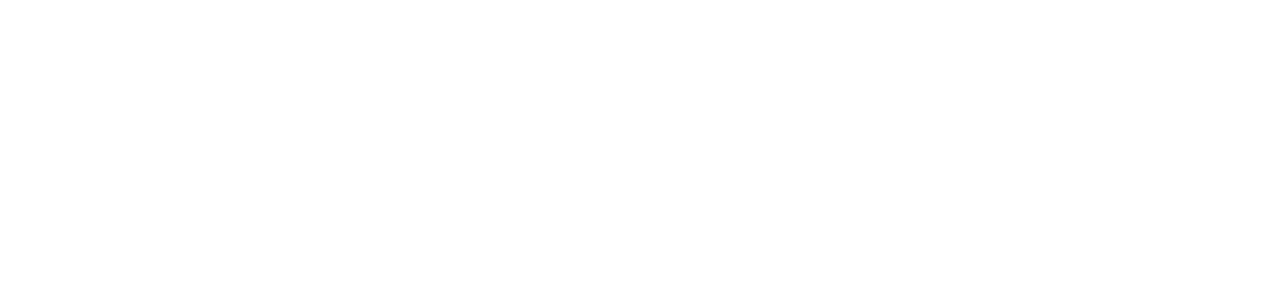
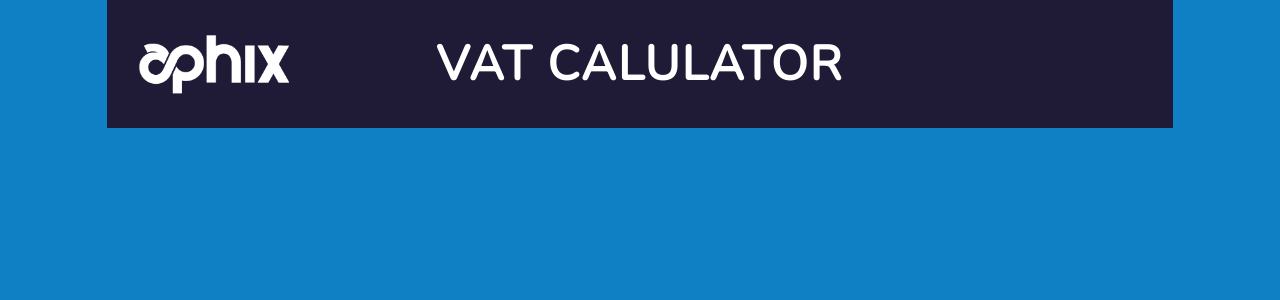
Before and after one commit to quigleyniall/aphix, a React (Create React App) app: page / in a window 1280 px wide. Shown: the top 300 px of the page. Built offline with nearby package versions, Linux system fonts and the light colour scheme.

Commit message:
Layout & nav

```diff
--- a/public/index.html
+++ b/public/index.html
@@ -14,6 +14,7 @@
       manifest.json provides metadata used when your web app is installed on a
       user's mobile device or desktop. See https://developers.google.com/web/fundamentals/web-app-manifest/
     -->
+    <link href="https://fonts.googleapis.com/css?family=Josefin+Sans:300,400,400i|Nunito:300,300i" rel="stylesheet">
     <link rel="manifest" href="%PUBLIC_URL%/manifest.json" />
     <!--
       Notice the use of %PUBLIC_URL% in the tags above.
--- a/src/App.js
+++ b/src/App.js
@@ -1,11 +1,12 @@
 import React from 'react';
+import Layout from './components/layout';
 import './sass/main.scss';
 
 function App() {
   return (
-    <div className="App">
+    <Layout>
 
-    </div>
+    </Layout>
   );
 }
 
--- /dev/null
+++ b/src/components/layout.js
@@ -0,0 +1,11 @@
+import React from 'react';
+import Nav from './nav';
+
+const Layout = ({ children }) => (
+  <div className="container">
+    <Nav />
+    {children}
+  </div>
+);
+
+export default Layout;
--- /dev/null
+++ b/src/components/nav.js
@@ -0,0 +1,11 @@
+import React from 'react';
+import Logo from '../assets/aphix.png'
+
+const Nav = () => (
+  <div className="nav">
+    <img src={Logo} alt="Aphix Software" className="nav__logo" />
+    <h3 className="nav__heading">VAT Calulator</h3>
+  </div>
+);
+
+export default Nav;
--- a/src/sass/abstract/_variables.scss
+++ b/src/sass/abstract/_variables.scss
@@ -0,0 +1,7 @@
+$color-primary: #1F1B37;
+$color-secondary: #1080C4;
+
+$color-white: #fff;
+
+$font-primary: 'Nunito', sans-serif;
+$font-display: 'Josefin Sans', sans-serif;
--- a/src/sass/layout/_layout.scss
+++ b/src/sass/layout/_layout.scss
@@ -0,0 +1,8 @@
+.container {
+  display: grid;
+  grid-template-columns: repeat(12, [col-start] 1fr [col-end]);
+  grid-template-rows: 8rem;
+  background: $color-secondary;
+  min-height: 100vh;
+
+}
--- /dev/null
+++ b/src/sass/layout/_nav.scss
@@ -0,0 +1,25 @@
+.nav {
+  grid-column: col-start 2 / col-end 11;
+  display: flex;
+  align-items: center;
+  background: $color-primary;
+  padding: 32px;
+
+
+  &__logo {
+    display: inline-block;
+    width: 150px;
+  }
+
+  &__heading {
+    width: 100%;
+    text-align: center;
+    position: relative;
+    left: -75px;
+    font-size: 48px;
+    color: $color-white;
+    font-family: $font-primary;
+    text-transform: uppercase;
+    letter-spacing: 2px;
+  }
+}
--- a/src/sass/main.scss
+++ b/src/sass/main.scss
@@ -3,4 +3,5 @@
 
 @import './base/base.scss';
 
-@import './layout/layout';
+@import './layout/layout.scss';
+@import './layout/nav.scss';
```
Also changed, not shown: src/assets/aphix.png (added), src/assets/logo.png (added).
